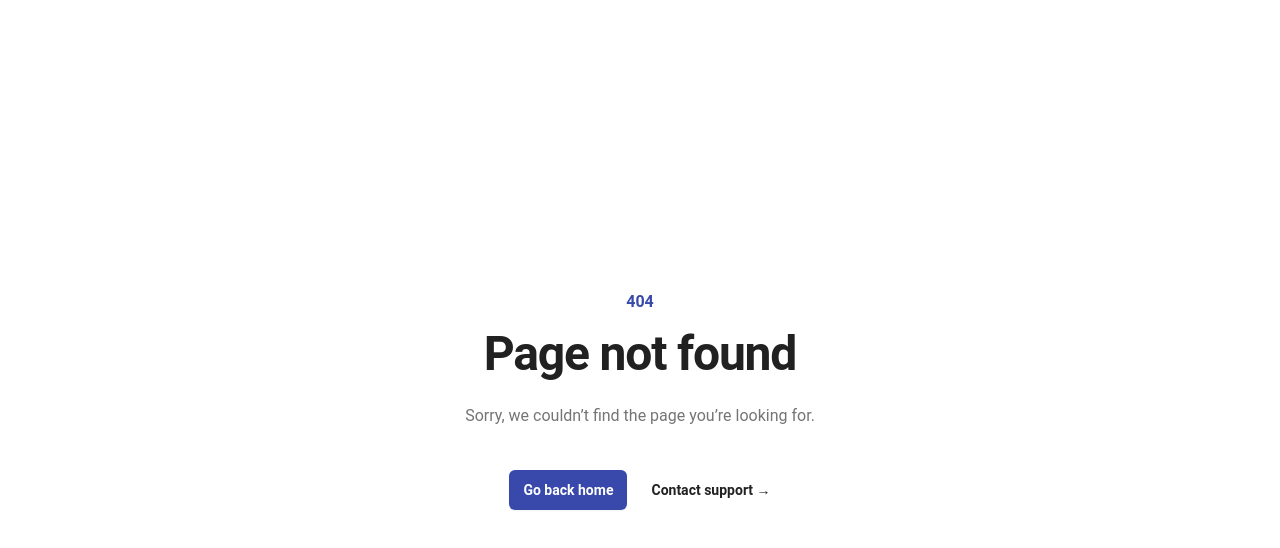
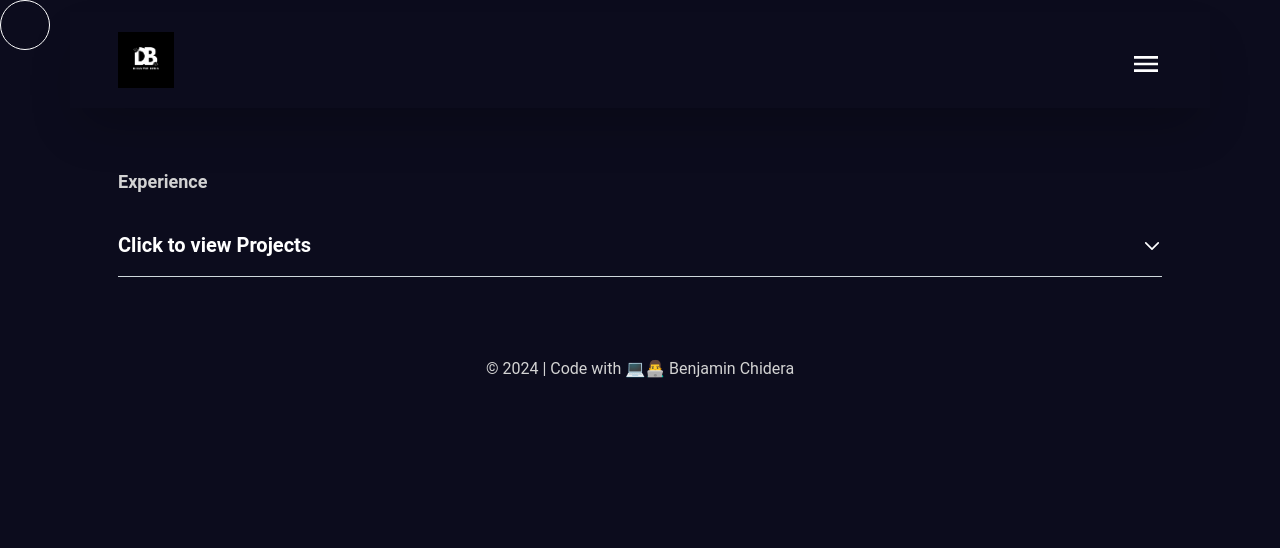
Before and after one commit to Benjamin-chidera/I_AM_BENJAMIN, a React (Vite) app: page /experience in a window 1280 px wide. Before the commit this address had no page. Shown: the top 548 px of the page. Built offline with nearby package versions, Linux system fonts and the light colour scheme.

Commit message:
refactor: changed and added an experience section

```diff
--- a/src/App.jsx
+++ b/src/App.jsx
@@ -11,6 +11,7 @@ import About from "./pages/about/About";
 import Certifications from "./pages/certifications/Certifications";
 import { Contact } from "./pages/contact/Contact";
 import NotFound from "./pages/notFound/NotFound";
+import Experience from "./pages/experience/experience";
 
 function App() {
   return (
@@ -24,6 +25,7 @@ function App() {
           <Route path="/" element={<Hero />} />
           <Route path="/about" element={<About />} />
           <Route path="/projects" element={<Projects />} />
+          <Route path="/experience" element={<Experience />} />
           <Route path="/contact" element={<Contact />} />
           <Route path="/skills" element={<Skills />} />
           <Route path="/certifications" element={<Certifications />} />
--- a/src/components/Navbar/MobileNav.jsx
+++ b/src/components/Navbar/MobileNav.jsx
@@ -1,6 +1,7 @@
-import React from "react";
+
 import { motion } from "framer-motion";
 
+// eslint-disable-next-line react/prop-types
 export const MobileNav = ({ handleClose }) => {
   const items = ["home", "portfolio", "contact", "skills"];
 
--- a/src/components/Navbar/Navbar.jsx
+++ b/src/components/Navbar/Navbar.jsx
@@ -1,14 +1,22 @@
-import React, { useState } from "react";
+import { useState } from "react";
 import { FaGithub, FaInstagram, FaLinkedin, FaWhatsapp } from "react-icons/fa";
 import { IoMdMenu } from "react-icons/io";
 import { IoCloseSharp } from "react-icons/io5";
 import { FaSquareXTwitter } from "react-icons/fa6";
 import { AnimatePresence, motion } from "framer-motion";
 import { Link } from "react-router-dom";
+import db from "../../assets/db.png";
 
 export const Navbar = () => {
   const [open, setOpen] = useState(false);
-  const items = ["about", "projects", "contact", "skills", "certifications"];
+  const items = [
+    "about",
+    "projects",
+    "experience",
+    "contact",
+    "skills",
+    "certifications",
+  ];
 
   const handleClose = () => {
     setOpen(false);
@@ -129,8 +137,8 @@ export const Navbar = () => {
         initial="hidden"
         animate="visible"
       >
-        <Link to={"/"} className="font-bold text-xl">
-          I_AM_BENJAMIN 👨🏾‍💻
+        <Link to={"/"} className="font-bold text-xl w-14 h-14">
+          <img src={db} alt="" className="w-full h-full" />
         </Link>
 
         <section className="hidden lg:flex flex-col gap-5 items-center"></section>
@@ -172,7 +180,7 @@ export const Navbar = () => {
                   >
                     <Link
                       to={t}
-                      className="text-black text-4xl"
+                      className="text-black text-2xl lg:text-4xl"
                       onClick={handleClose}
                     >
                       {t}
@@ -217,7 +225,7 @@ export const Navbar = () => {
                   <FaWhatsapp size={20} color="black" />
                 </motion.a>
                 <motion.a
-                  href="https://www.linkedin.com/in/benjamin-benjamin"
+                  href="www.linkedin.com/in/benjamin-chidera"
                   whileHover={{ scale: 1.5 }}
                   whileTap={{ scale: 0.9 }}
                   variants={socialLinkVariant}
--- a/src/pages/about/About.jsx
+++ b/src/pages/about/About.jsx
@@ -1,5 +1,6 @@
-import React from "react";
-import ben from "../../assets/ben.jpeg";
+/* eslint-disable react/no-unescaped-entities */
+
+import db from "../../assets/db.png";
 
 const About = () => {
   return (
@@ -7,7 +8,7 @@ const About = () => {
       <section className="relative lg:sticky lg:top-10 lg:h-[350px] lg:w-[300px] transition-all duration-500">
         <img
           className="hidden lg:block h-full w-full object-cover cursor-pointer rounded-tl-xl rounded-tr-xl"
-          src={ben}
+          src={db}
           alt="Benjamin"
         />
       </section>
--- a/src/pages/certifications/Certifications.jsx
+++ b/src/pages/certifications/Certifications.jsx
@@ -5,6 +5,7 @@ import {
   AccordionBody,
 } from "@material-tailwind/react";
 
+// eslint-disable-next-line react/prop-types
 function Icon({ id, open }) {
   return (
     <svg
--- /dev/null
+++ b/src/pages/experience/experience.jsx
@@ -0,0 +1,108 @@
+/* eslint-disable react/prop-types */
+import {
+  Accordion,
+  AccordionHeader,
+  AccordionBody,
+} from "@material-tailwind/react";
+import { useState } from "react";
+
+// eslint-disable-next-line react/prop-types
+
+const Experience = () => {
+  function Icon({ id, open }) {
+    return (
+      <svg
+        xmlns="http://www.w3.org/2000/svg"
+        fill="none"
+        viewBox="0 0 24 24"
+        strokeWidth={2}
+        stroke="currentColor"
+        className={`${
+          id === open ? "rotate-180" : ""
+        } h-5 w-5 transition-transform`}
+      >
+        <path
+          strokeLinecap="round"
+          strokeLinejoin="round"
+          d="M19.5 8.25l-7.5 7.5-7.5-7.5"
+        />
+      </svg>
+    );
+  }
+
+  const [open, setOpen] = useState(0);
+
+  const handleOpen = (value) => setOpen(open === value ? 0 : value);
+
+  return (
+    <main className="mx-6 lg:mx-12 pt-10">
+      <p className=" my-5 font-bold text-lg">Experience</p>
+
+      <Accordion open={open === 1} icon={<Icon id={1} open={open} />}>
+        <AccordionHeader onClick={() => handleOpen(1)} className=" text-white">
+          Click to view Projects
+        </AccordionHeader>
+        <AccordionBody>
+          <ul className=" space-y-7">
+            <li className="text-white">
+              <p className=" mb-2">Project Name: Ghost Air Homes </p>
+
+              <p className=" flex justify-between items-center gap-10 lg:gap-0 font-semibold">
+                Company: WiiBi (Ghost Air)
+                <span className=" ms-5 text-xs underline">
+                  <a href="https://www.ghostair.homes/">Visit</a>
+                </span>
+              </p>
+            </li>
+
+            <li className="text-white">
+              <p className=" mb-2">Project Name: Tech Studio Academy </p>
+
+              <p className=" flex justify-between items-center gap-10 lg:gap-0 font-semibold">
+                Company: Tech Studio Academy Lagos State
+                <span className=" ms-5 text-xs underline">
+                  <a href="https://techstudioacademy.com">Visit</a>
+                </span>
+              </p>
+            </li>
+
+            <li className="text-white">
+              <p className=" mb-2">Project Name: 10x Revenue </p>
+
+              <p className=" flex justify-between items-center gap-10 lg:gap-0 font-semibold">
+                Company: Tech Studio Academy Lagos State
+                <span className=" ms-5 text-xs underline">
+                  <a href="https://10-x.vercel.app/">Visit</a>
+                </span>
+              </p>
+            </li>
+
+            <li className="text-white">
+              <p className=" mb-2">Project Name: Skycom</p>
+
+              <p className=" flex justify-between items-center gap-10 lg:gap-0 font-semibold">
+                Company: Tech Studio Academy Lagos State
+                <span className=" ms-5 text-xs underline">
+                  <a href="https://skycom.vercel.app/">Visit</a>
+                </span>
+              </p>
+            </li>
+
+            <li className="text-white">
+              <p className=" mb-2">Project Name: Curaflux</p>
+
+              <p className=" flex justify-between items-center gap-10 lg:gap-0 font-semibold">
+                Company: CuraFlux
+                <span className=" ms-5 text-xs underline">
+                  <a href="https://curaflux.netlify.app/">Visit</a>
+                </span>
+              </p>
+            </li>
+          </ul>
+        </AccordionBody>
+      </Accordion>
+    </main>
+  );
+};
+
+export default Experience;
--- a/src/pages/hero/Hero.jsx
+++ b/src/pages/hero/Hero.jsx
@@ -35,7 +35,7 @@ export const Hero = () => {
 
   return (
     <main
-      className="hero lg:flex justify-between py-20 w-full relative z-10 px-7 md:px-14"
+      className="hero lg:flex justify-between py-14 lg:py-20 w-full relative z-10 px-7 md:px-14"
       id="home"
     >
       <section className=" w-[80%] relative">
@@ -55,13 +55,12 @@ export const Hero = () => {
         >
           <section className=" relative">
             <p className=" mb-5">
-              <span className=" font-bold text-black">Hi, My </span> Name is{" "}
+              <span className=" font-bold text-black">Hi, My </span> Name is
             </p>
             <div className=" bg-white w-14 h-14 rounded-full absolute -top-4 -left-2 -z-30"></div>
           </section>
           <h1 className="text-[rebeccapurple] text-lg md:text-4xl font-bold flex items-center gap-1">
             BENJAMIN CHIDERA BENJAMIN.
-
           </h1>
           <h2 className=" text-xl  font-semibold leading-9  lg:max-w-[400px] mt-3">
             I'm currently a FULL STACK DEVELOPER based in Lagos, Nigeria.
@@ -152,7 +151,7 @@ export const Hero = () => {
             <FaWhatsapp size={20} />
           </motion.a>
           <motion.a
-            href="https://www.linkedin.com/in/benjamin-benjamin"
+            href="www.linkedin.com/in/benjamin-chidera"
             whileHover={{ scale: 1.5 }}
             whileTap={{ scale: 0.9 }}
           >
```
Also changed, not shown: src/assets/db.png (added).
